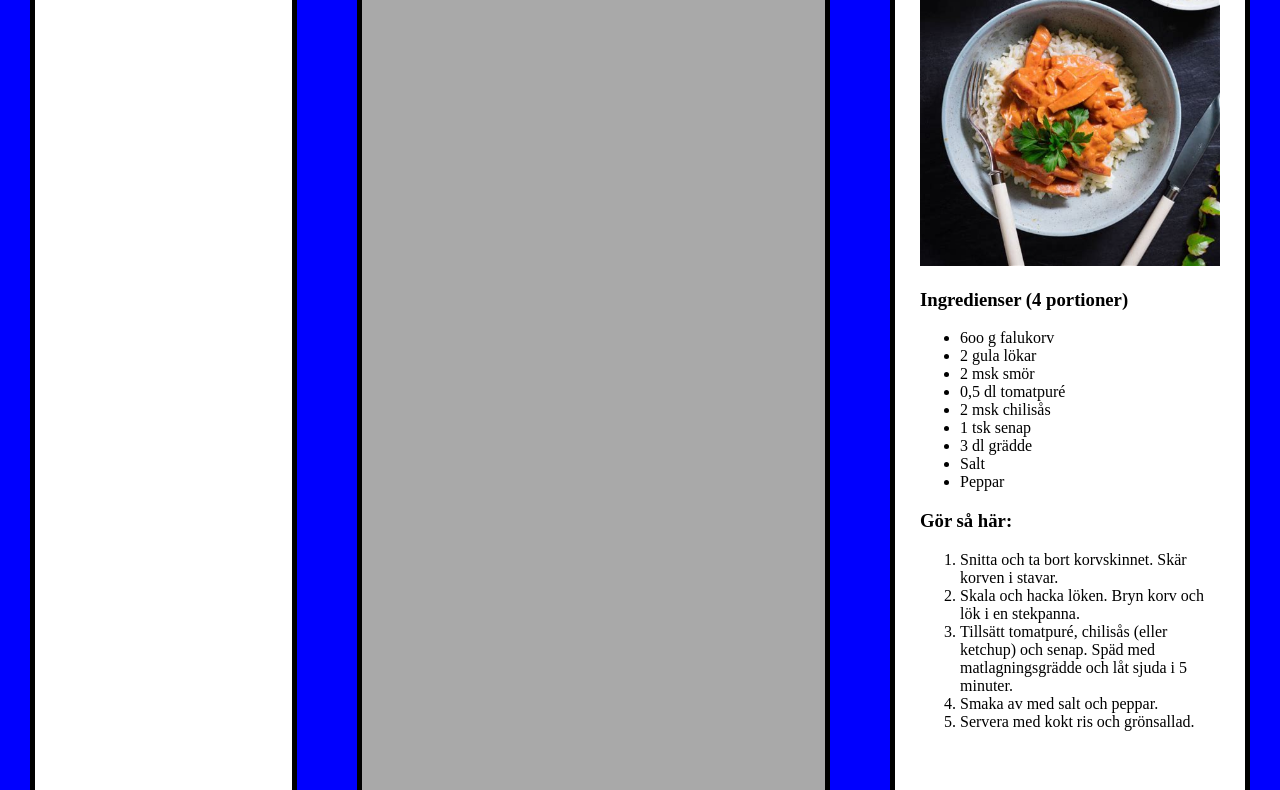
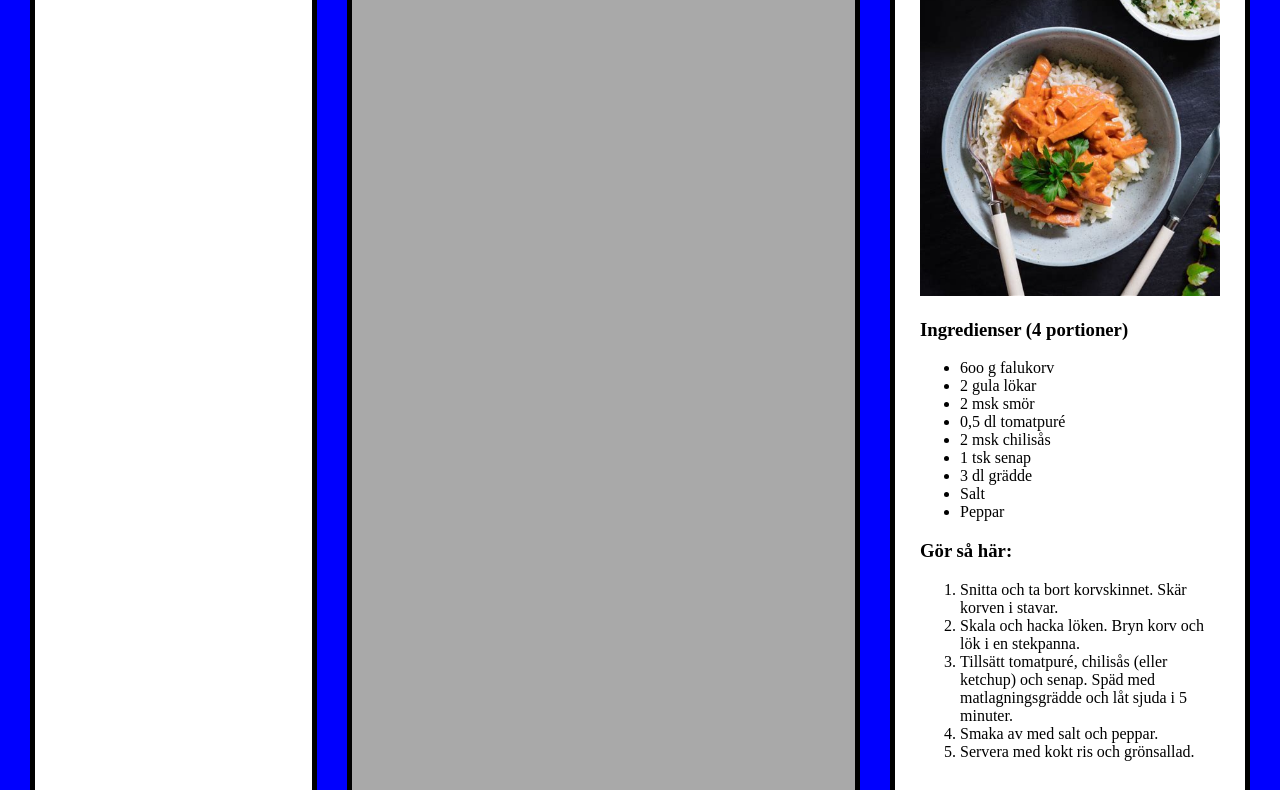
Before and after one commit to elgen98/flexochgrid, a plain HTML site: page index.html in a window 1280 px wide. Shown: the part 235-1025 px from the top of the page. Drawn offline with Linux system fonts and the light colour scheme.

Commit message:
remove margin

```diff
--- a/CSS/main.css
+++ b/CSS/main.css
@@ -2,13 +2,15 @@ body {
   margin: 0;
   background-color: blue;
   height: 100%;
-  width: 100%;
 }
 .flex-box {
   display: flex;
   flex: 1 0 100%;
   flex-flow: column wrap;
   justify-content: space-around;
+  gap: 30px;
+  padding: 30px;
+  margin-top: 100px;
 }
 .flex-box > div {
   background-color: white;
@@ -16,17 +18,13 @@ body {
   border-left: solid 5px black;
   border-right: solid 5px black;
   border-bottom: solid 5px black;
-  flex: 1 0 15vw;
+  flex: 1 0 90vw;
   padding: 25px;
-  margin-top: 100px;
-  margin-right: 30px;
-  margin-left: 30px;
-  margin-bottom: 30px;
 }
 #main {
   background-color: darkgray;
   height: 900px;
-  flex: 1 0 30vw;
+  flex: 1 0 90vw;
 }
 #korv {
   width: 300px;
```
